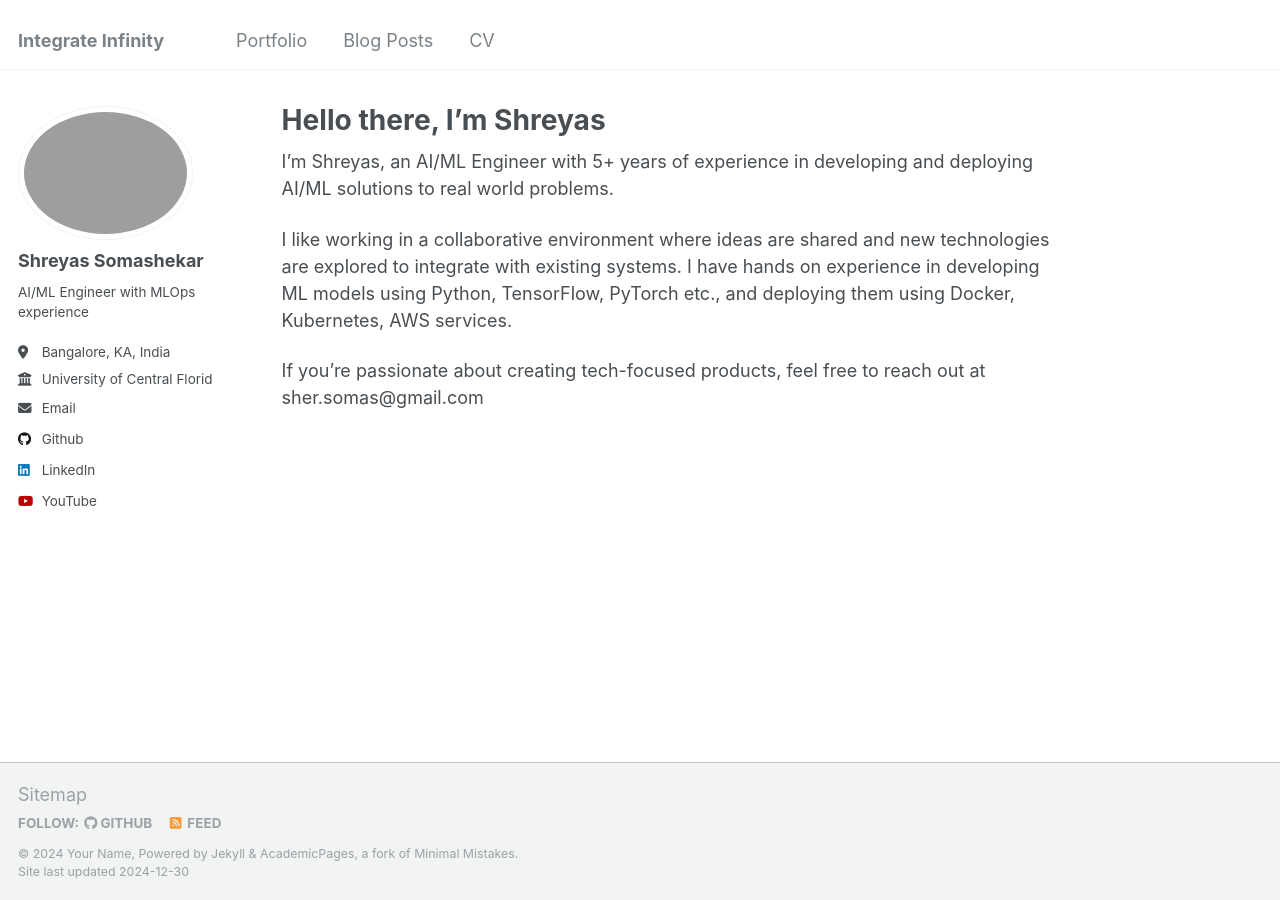
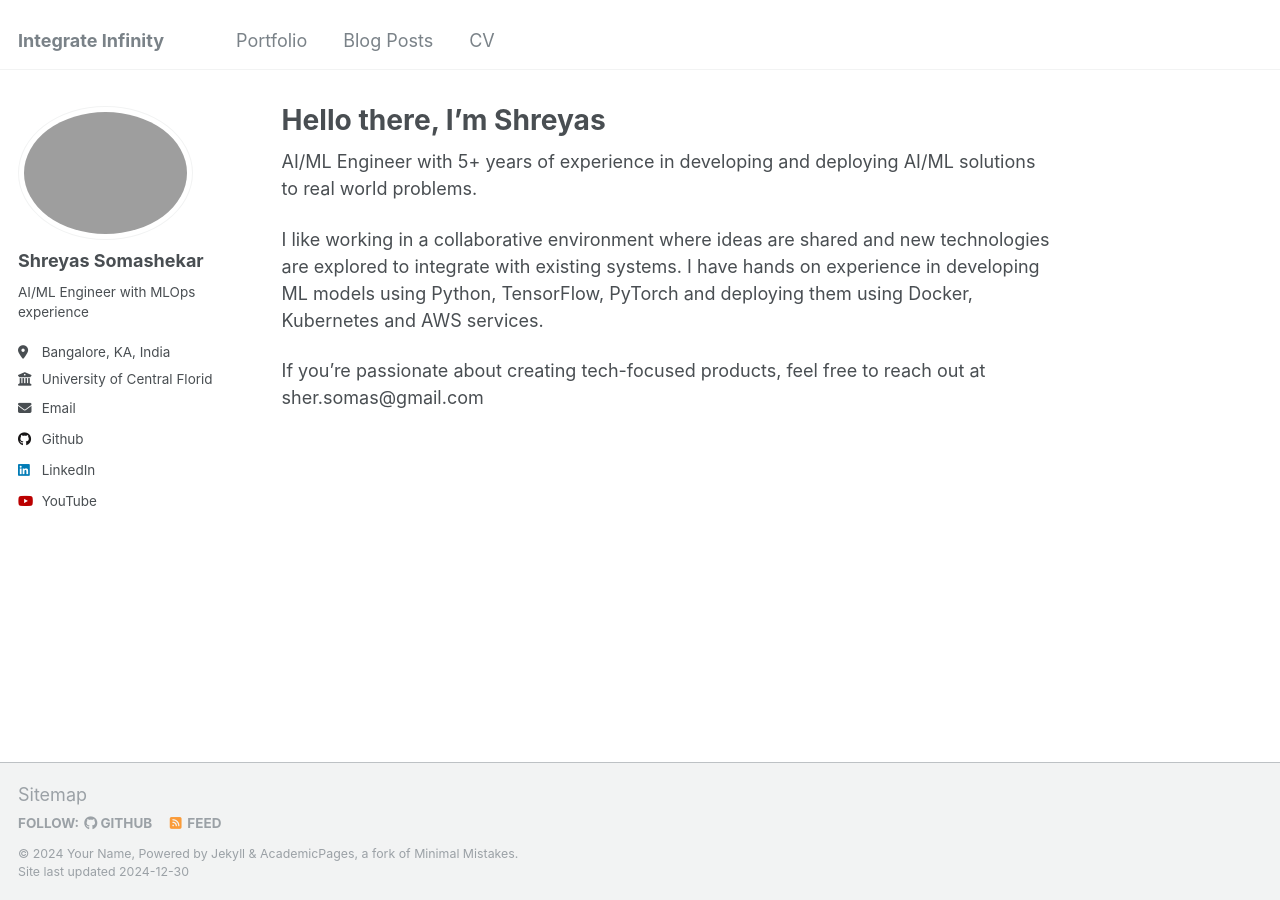
Before and after one commit to sher-somas/sher-somas.github.io, a Jekyll site: the page built from _pages/about.md, in a window 1280 px wide. Built offline with Jekyll 4.4.1, drawn with Linux system fonts in a browser that asks for light colours.

Commit message:
corrected about me

```diff
--- a/_pages/about.md
+++ b/_pages/about.md
@@ -7,8 +7,8 @@ redirect_from:
   - /about.html
 ---
 
-I'm Shreyas, an AI/ML Engineer with 5+ years of experience in developing and deploying AI/ML solutions to real world problems.
+AI/ML Engineer with 5+ years of experience in developing and deploying AI/ML solutions to real world problems.
 
-I like working in a collaborative environment where ideas are shared and new technologies are explored to integrate with existing systems. I have hands on experience in developing ML models using Python, TensorFlow, PyTorch etc., and deploying them using Docker, Kubernetes, AWS services.
+I like working in a collaborative environment where ideas are shared and new technologies are explored to integrate with existing systems. I have hands on experience in developing ML models using Python, TensorFlow, PyTorch and deploying them using Docker, Kubernetes and AWS services.
 
 If you're passionate about creating tech-focused products, feel free to reach out at sher.somas@gmail.com
```
